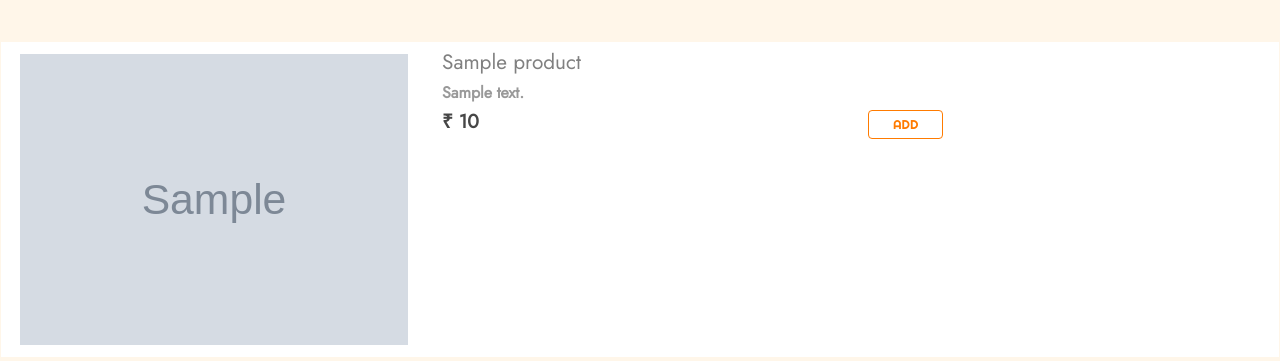
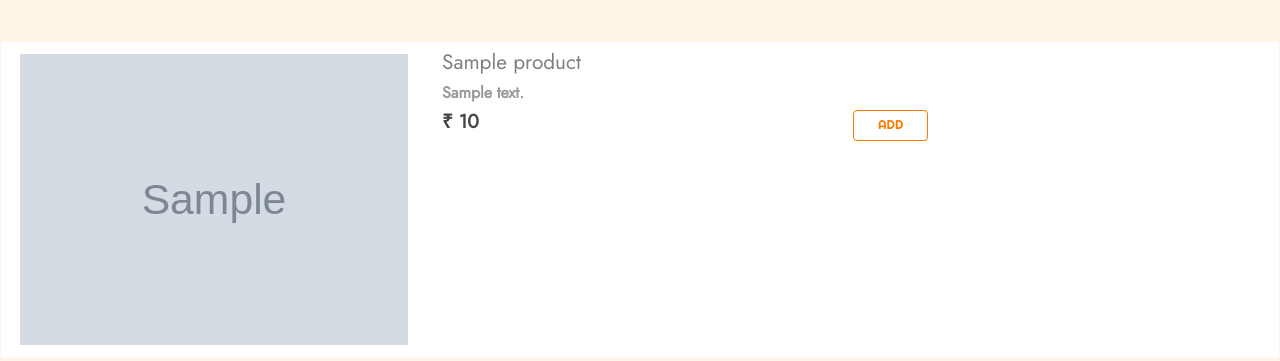
Before and after one commit to Tejas310895/werneargrocery, a PHP site: page /shop.php?store_id=1 in a window 1280 px wide. Shown: the part 452-813 px from the top of the page. Run offline with PHP 8.4, Linux system fonts and the light colour scheme; tables that the repository leaves empty or names only in its code hold one stand-in row (values such as "Sample post"); grey boxes marked "Sample" are stand-in pictures; data that the repository does not hold is empty; some libraries are stand-ins or nearby versions; some web fonts are replaced.

Commit message:
form to link

```diff
--- a/includes/header.php
+++ b/includes/header.php
@@ -80,7 +80,7 @@ if(isset($_GET['pro_id'])){
      <script src="js/script.js"></script>
     <!-- date -->
     <!-- styles -->
-    <link rel="stylesheet" href="styles/style.css?version=1">
+    <link rel="stylesheet" href="styles/style.css?version=2">
     <!-- styles -->
 </head>
 <body>
--- a/shop.php
+++ b/shop.php
@@ -242,15 +242,9 @@
 
                                         <div class='col-6'>
                                             <div class='row ml-1'>
-                                                <form action='shop?delete_cart=$pro_id' class='form-horizontal' method='post'>
-                                                <input name='store_id' type='hidden' value='$store_id'>
-                                                <button class='btn btn-qty px-1 py-1'><i style='font-size:0.9rem; color:#fff;' class='fas fa-minus'></i></button>
-                                                </form>
+                                                <a href='shop?delete_cart=$pro_id&store_id=".urlencode($store_id)."' class='btn btn-qty px-1 py-1'><i style='font-size:0.9rem; color:#fff;' class='fas fa-minus'></i></a>
                                                 <input type='numeric' name='' id='' class='shop_qty' placeholder='' value='$pro_qty' aria-describedby='helpId' readonly>
-                                                <form action='shop?add_cart=$pro_id' class='form-horizontal' method='post'>
-                                                <input name='store_id' type='hidden' value='$store_id'>
-                                                <button class='btn btn-qty px-1 py-1'><i style='font-size:0.9rem; color:#fff;' class='fas fa-plus'></i></button>
-                                                </form>
+                                                <a href='shop?add_cart=$pro_id&store_id=".urlencode($store_id)."' class='btn btn-qty px-1 py-1'><i style='font-size:0.9rem; color:#fff;' class='fas fa-plus'></i></a>
                                             </div>
                                         </div>
 
@@ -260,13 +254,7 @@
 
                                         echo "
 
-                                        <form action='shop?add_cart=$pro_id' class='form-horizontal' method='post'>
-                                        <input name='store_id' type='hidden' value='$store_id'>
-                                        <div class='col-6'>
-                                            <button class='btn px-4 py-1 ml-0  pull-left pro_list_addqty'>ADD</button>
-                                        </div>
-                                        </form>
-
+                                            <a href='shop?add_cart=$pro_id&store_id=".urlencode($store_id)."' class='btn px-4 py-1 ml-0  pull-left pro_list_addqty'>ADD</a>
 
                                         ";
                                         }
--- a/styles/style.css
+++ b/styles/style.css
@@ -317,7 +317,7 @@ span.icon-name{
     margin-top: 25%;
 }
 
-button.pro_list_addqty{
+a.pro_list_addqty{
     font-size: 0.8rem;
     font-family: Righteous;
     border: 1.5px solid #ff7b00;
```
Also changed, not shown: cart.php (+3 -7 lines).
